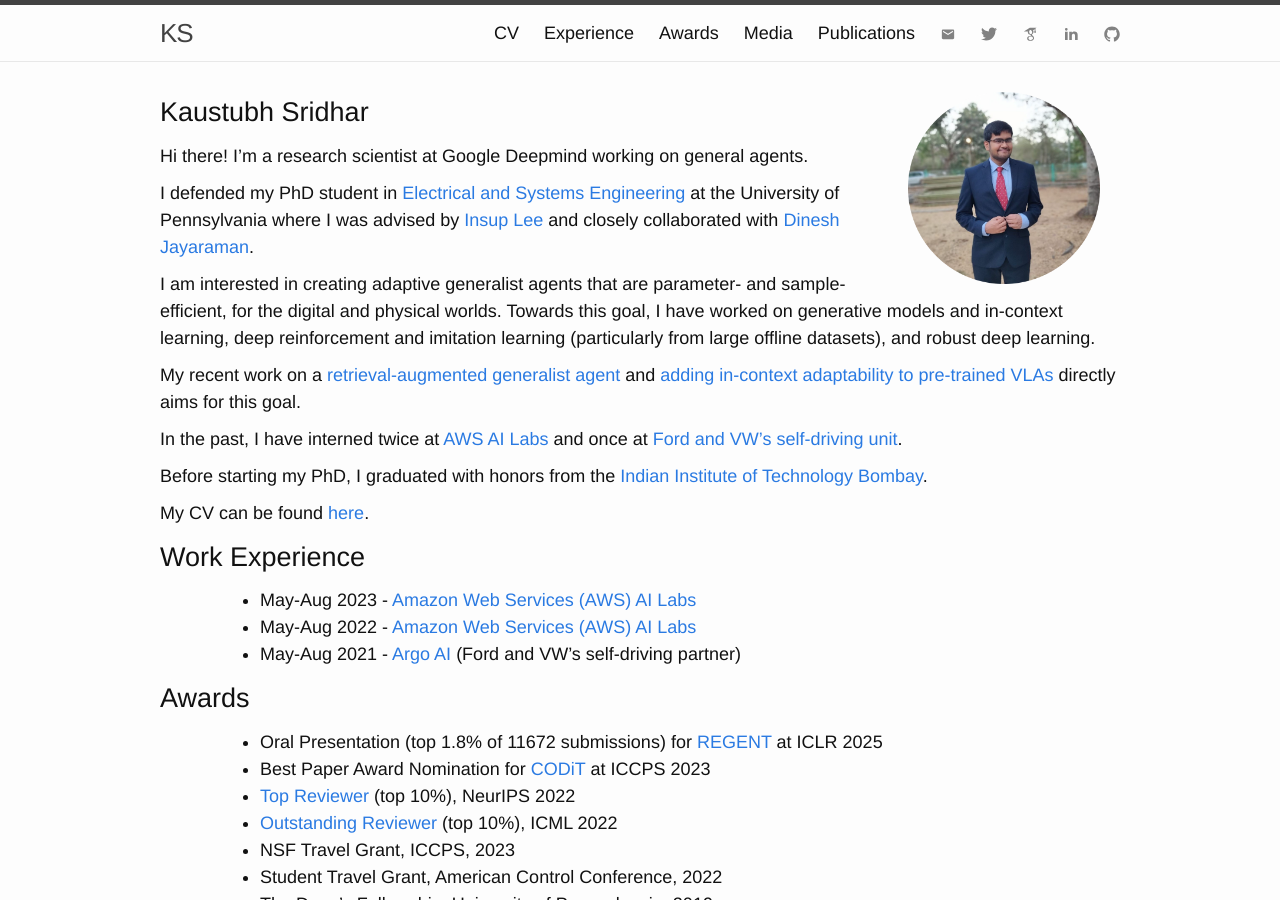
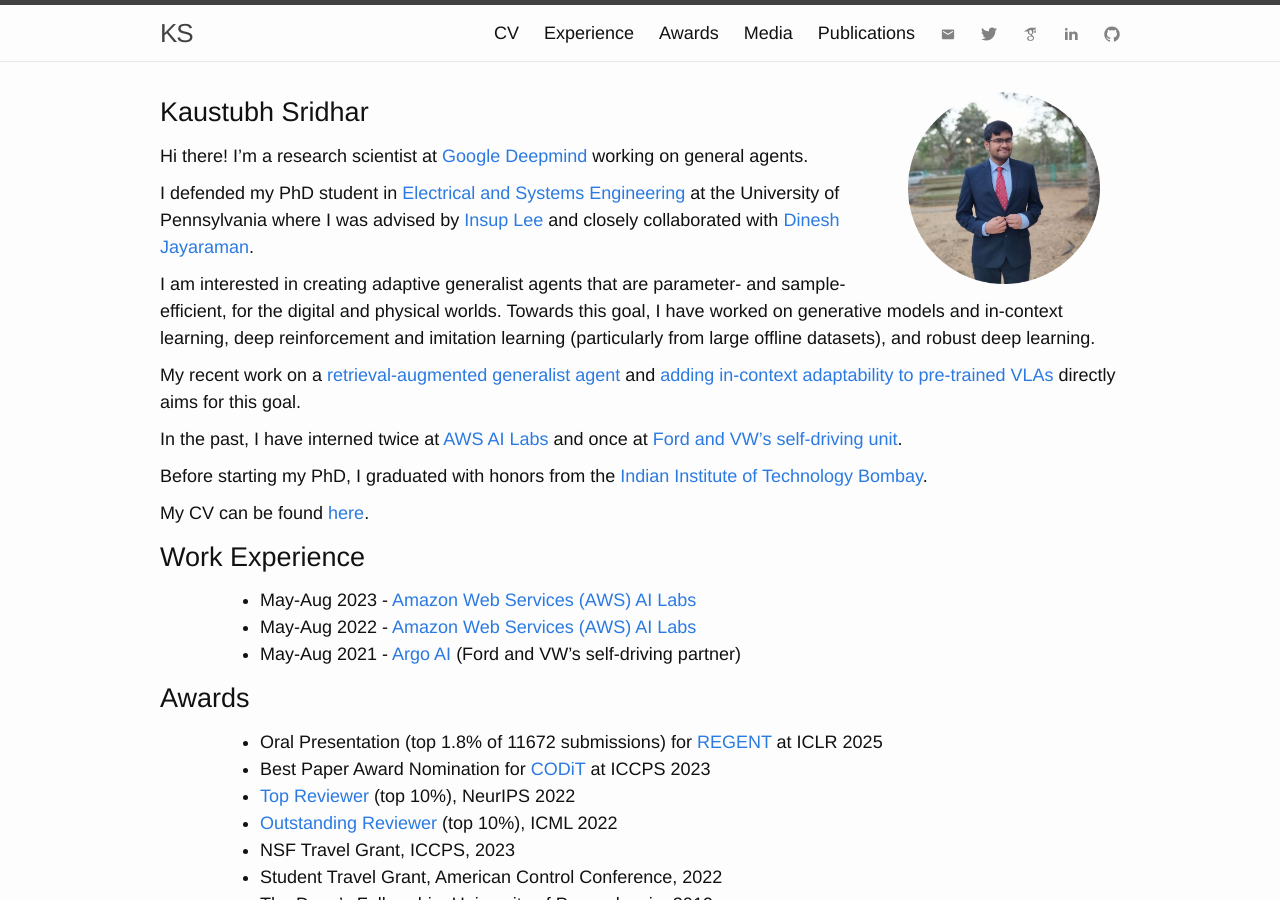
Before and after one commit to kaustubhsridhar/kaustubhsridhar.github.io, a Jekyll site: the page built from index.md, in a window 1280 px wide and 900 px high. Built offline with Jekyll 4.4.1, drawn with Linux system fonts in a browser that asks for light colours; nearby versions of some CDN libraries; part of the change alters nothing that is shown.

```diff
--- a/index.md
+++ b/index.md
@@ -8,7 +8,7 @@ permalink: /
 
 <h1 id="hi">Kaustubh Sridhar</h1>
 
-Hi there! I'm a research scientist at Google Deepmind working on general agents.
+Hi there! I'm a research scientist at <a href="https://deepmind.google/">Google Deepmind</a> working on general agents.
 
 I defended my PhD student in <a href="https://www.ese.upenn.edu/">Electrical and Systems Engineering</a> at the University of Pennsylvania where I was advised by <a href="https://www.cis.upenn.edu/~lee/home/index.shtml">Insup Lee</a> and closely collaborated with <a href="https://www.seas.upenn.edu/~dineshj/">Dinesh Jayaraman</a>.
 
```
